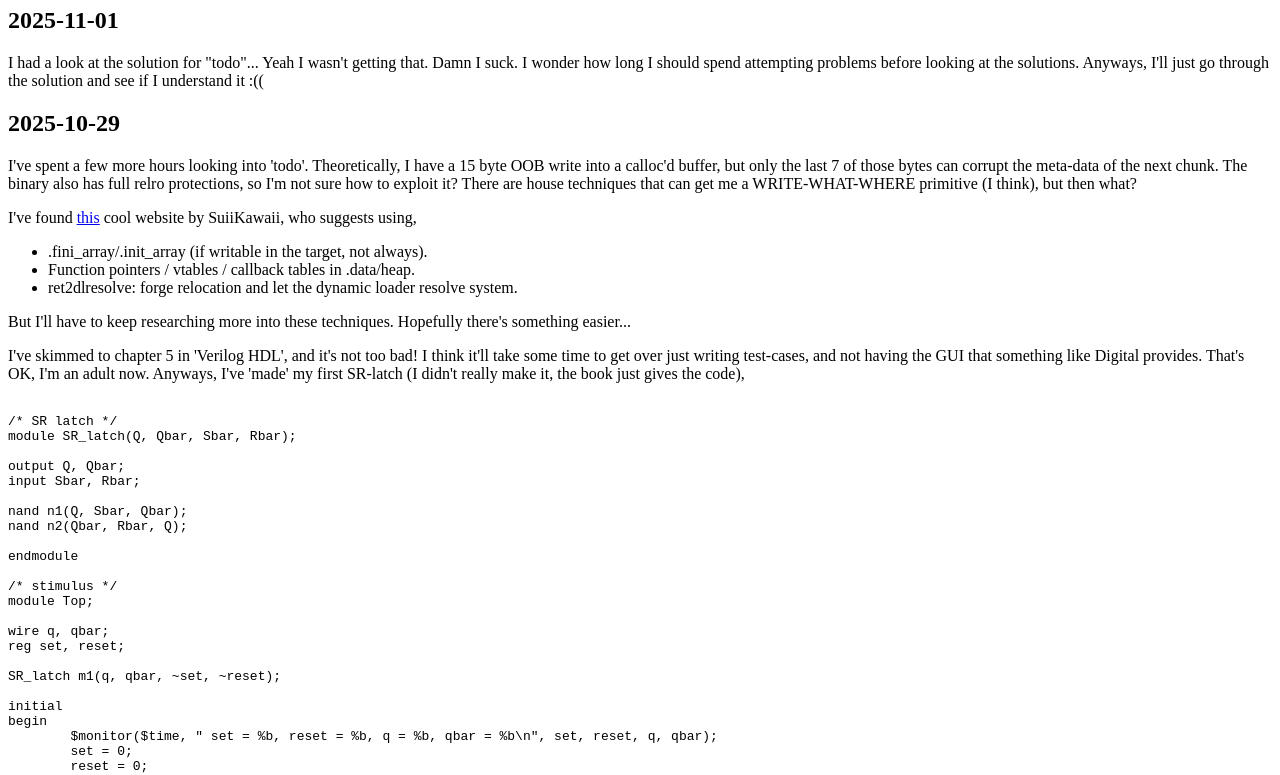
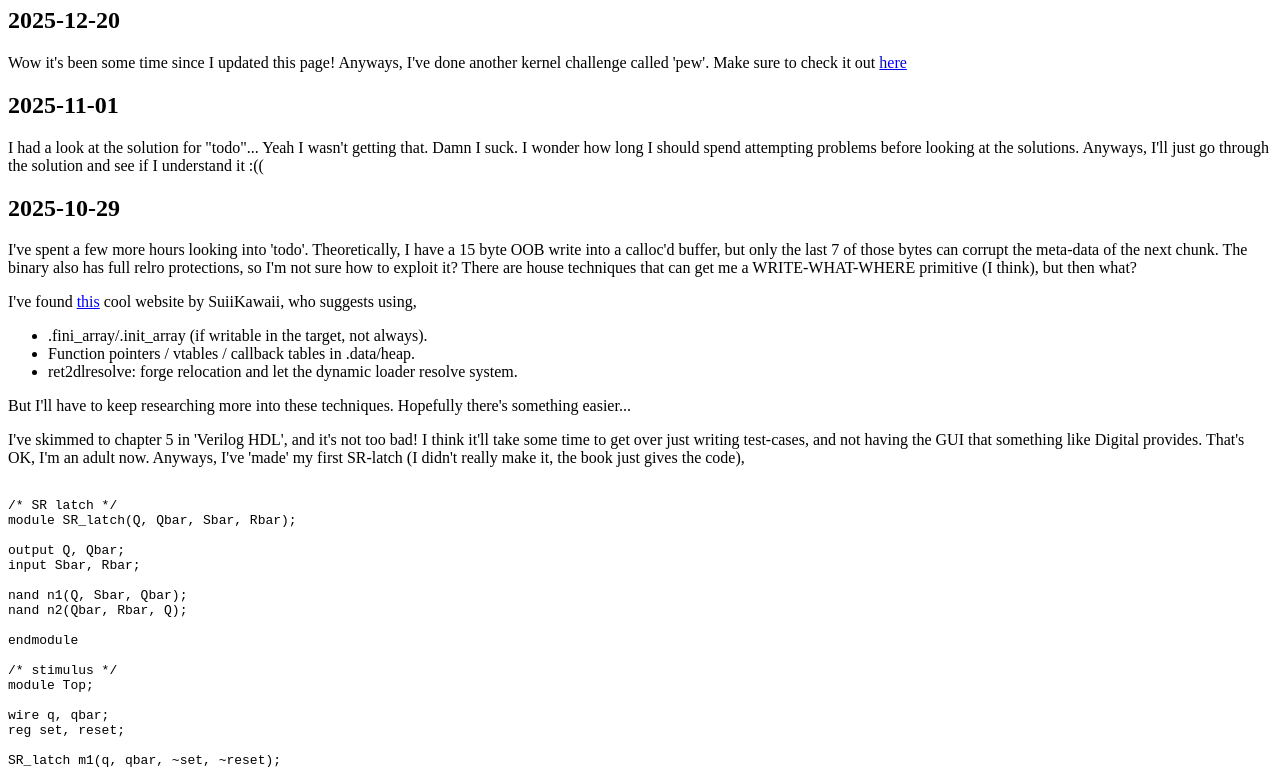
Before and after one commit to pwnafterdark/pwnafterdark.github.io, a plain HTML site: page updates.html in a window 1280 px wide. Shown: the part 73-848 px from the top of the page. Drawn offline with Linux system fonts and the light colour scheme.

Commit message:
Updated updates.html

```diff
--- a/updates.html
+++ b/updates.html
@@ -6,6 +6,11 @@
 <body>
 
 <h1>updates (<a href="./index.html">home</a>)</h1>
+
+<h2> 2025-12-20 </h2>
+<p>
+Wow it's been some time since I updated this page! Anyways, I've done another kernel challenge called 'pew'. Make sure to check it out <a href="./pew.html">here</a>
+</p>
 
 <h2> 2025-11-01 </h2>
 <p>
```
